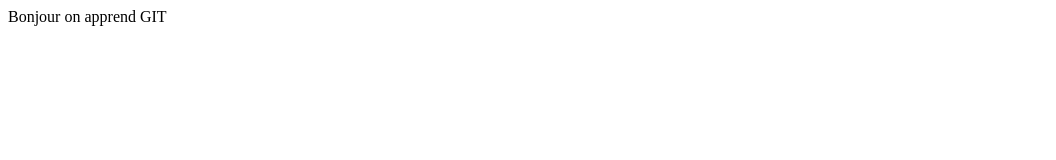
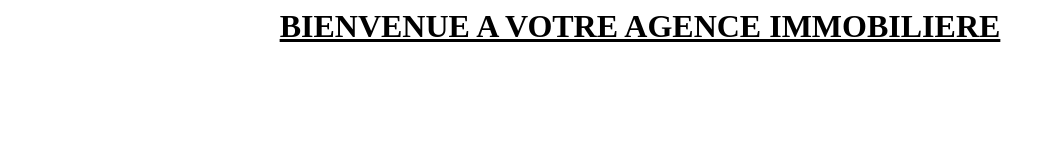
Before and after one commit to Udiagne/html_prrojetimmo, a plain HTML site: page index.html in a window 1280 px wide. Shown: the whole page, without its empty margins (0-1056 px from the left). Drawn offline with Linux system fonts and the light colour scheme.

Commit message:
modification titre

```diff
--- a/index.html
+++ b/index.html
@@ -1,5 +1,5 @@
 <html>
 <body>
-	Bonjour on apprend GIT
+	<center><u><h1>BIENVENUE A VOTRE AGENCE IMMOBILIERE</h1></u></center>
 </body>
 </html>
```
